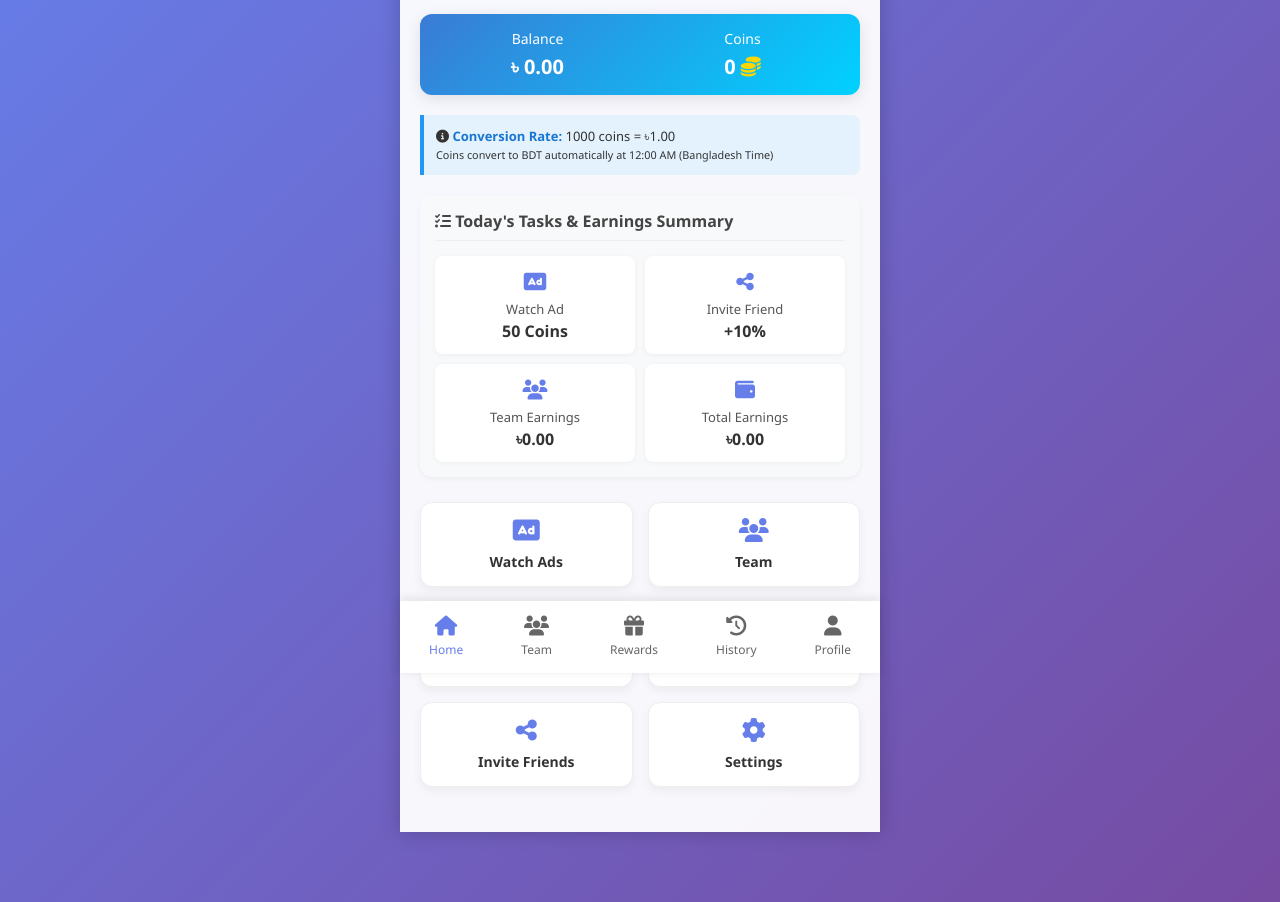
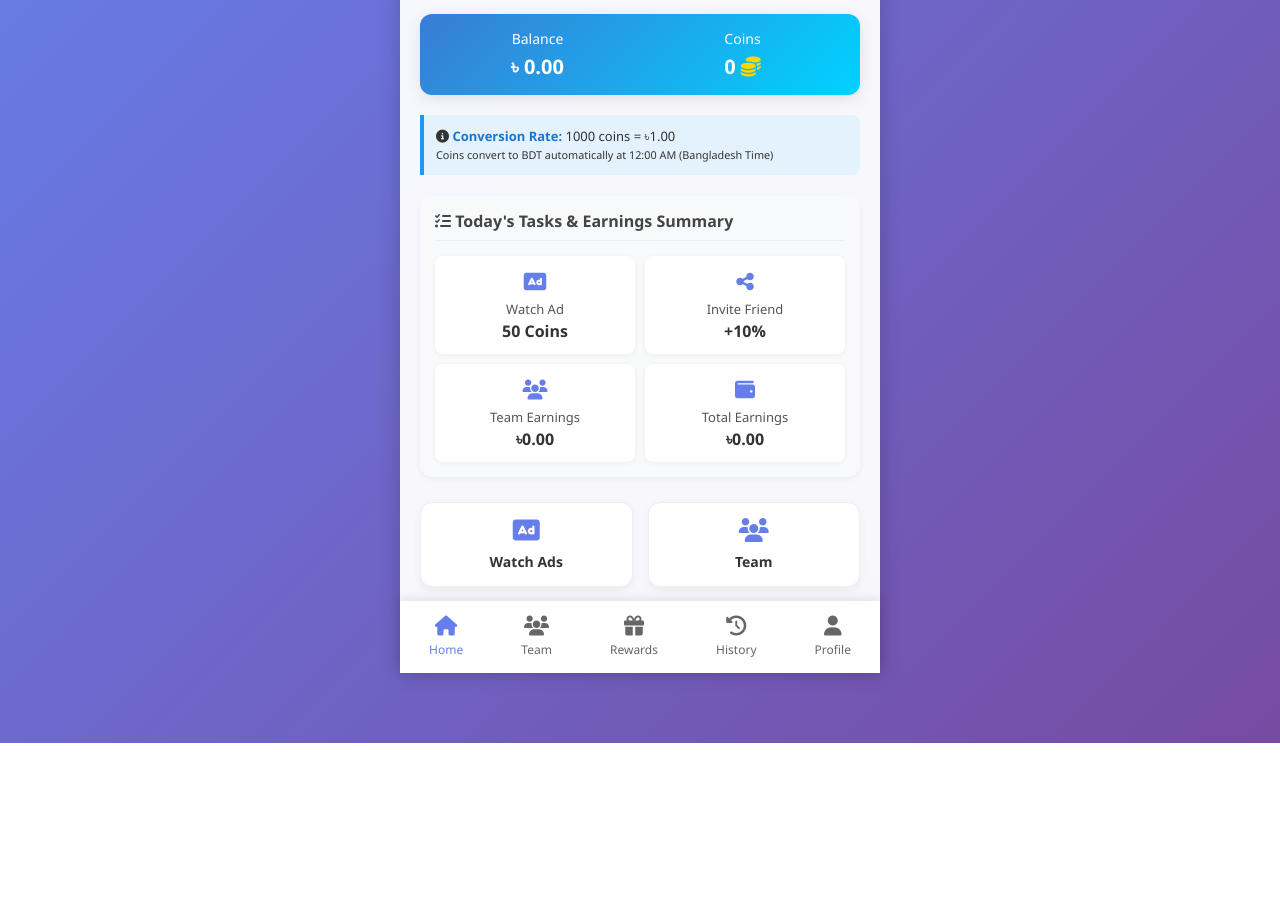
Before and after one commit to jibon500/Online-earning-20-BD, a plain HTML site: page index.html in a window 1280 px wide. Shown: the part 127-1029 px from the top of the page. After the commit the page ends 870 px from the top, so only its background shows below. Drawn offline with Linux system fonts and the light colour scheme; no server answers.

Commit message:
Update index.html

```diff
--- a/index.html
+++ b/index.html
@@ -689,6 +689,7 @@
                 </div>
             </div>
 
+            <!-- শুধুমাত্র দুটি বাটন: Watch Ads এবং Team -->
             <div class="buttons-grid">
                 <div class="app-button" id="ad-button">
                     <i class="fas fa-ad"></i>
@@ -697,22 +698,6 @@
                 <div class="app-button" id="team-button">
                     <i class="fas fa-users"></i>
                     <div class="button-text">Team</div>
-                </div>
-                <div class="app-button">
-                    <i class="fas fa-gift"></i>
-                    <div class="button-text">Rewards</div>
-                </div>
-                <div class="app-button">
-                    <i class="fas fa-tasks"></i>
-                    <div class="button-text">Daily Tasks</div>
-                </div>
-                <div class="app-button">
-                    <i class="fas fa-share-alt"></i>
-                    <div class="button-text">Invite Friends</div>
-                </div>
-                <div class="app-button">
-                    <i class="fas fa-cog"></i>
-                    <div class="button-text">Settings</div>
                 </div>
             </div>
         </div>
```
